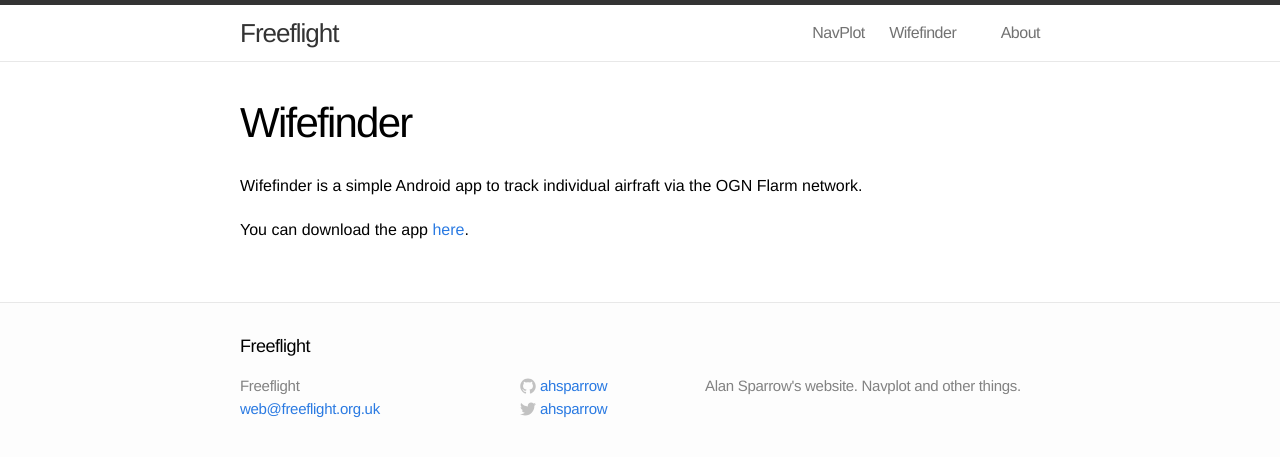
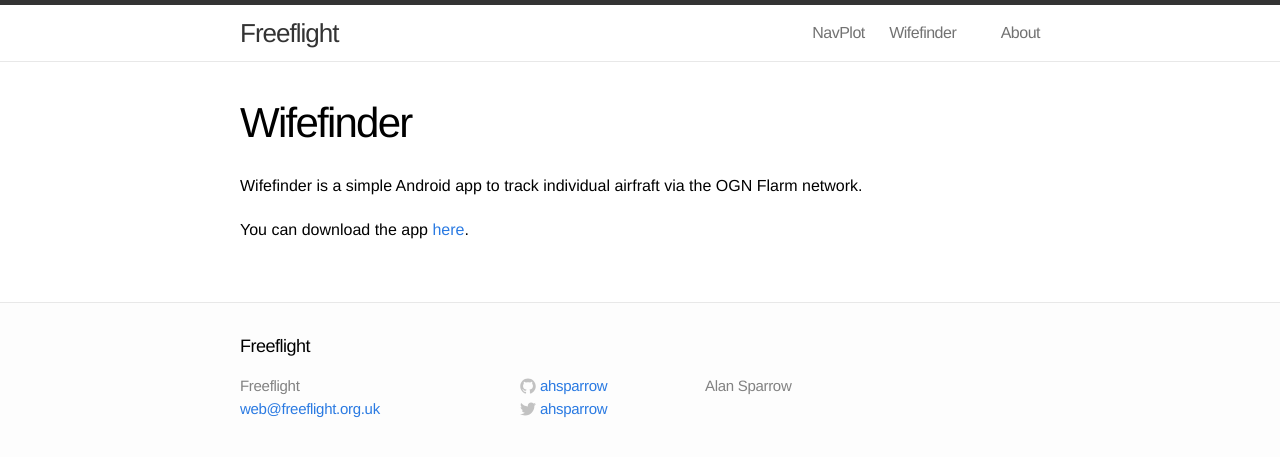
Before and after one commit to ahsparrow/ahsparrow.github.io, a Jekyll site: the page built from 4-wifefinder.md, in a window 1280 px wide. Shown: the top 457 px of the page. Built offline with Jekyll 4.4.1, drawn with Linux system fonts in a browser that asks for light colours.

Commit message:
Remove www from URL

```diff
--- a/CNAME
+++ /dev/null
@@ -1 +0,0 @@
-www.freeflight.org.uk
--- a/_config.yml
+++ b/_config.yml
@@ -1,9 +1,9 @@
 # Site settings
 title: Freeflight
 email: web@freeflight.org.uk
-description: "Alan Sparrow's website. Navplot and other things."
+description: "Alan Sparrow"
 baseurl: ""
-url: "http://www.freeflight.org.uk"
+url: "http://freeflight.org.uk"
 twitter_username: ahsparrow
 github_username:  ahsparrow
 
```
